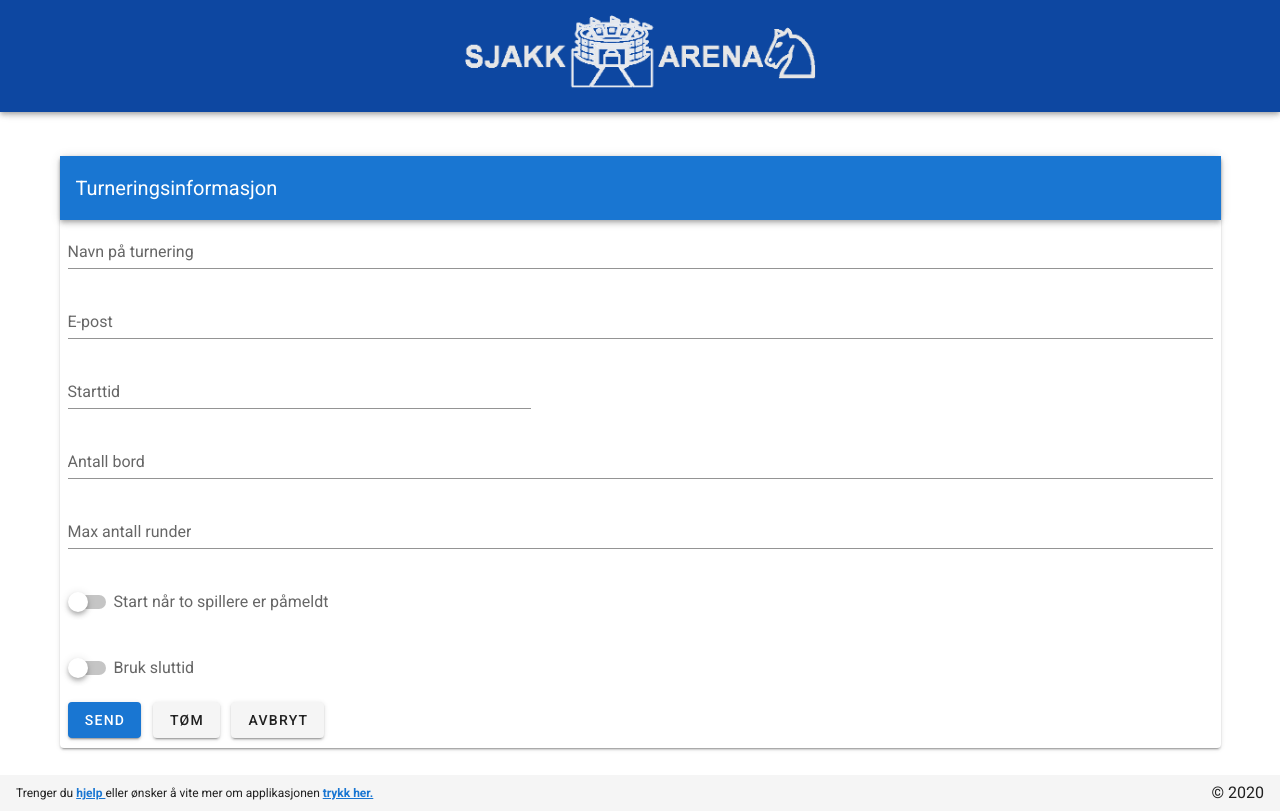
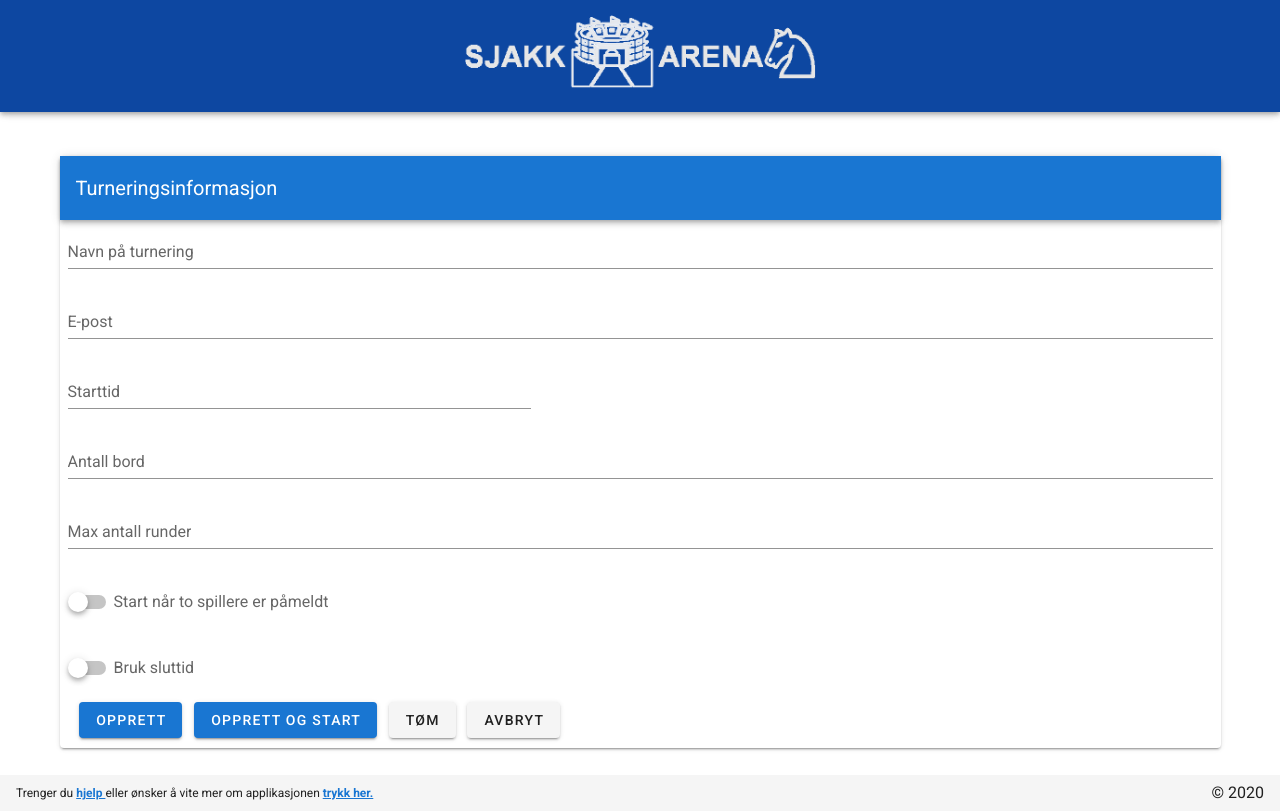
Before and after one commit to Severinzz/Sjakk-Arena-Frontend, a Vue app: page /#/tournament-creation in a window 1280 px wide. Built offline with nearby package versions, Linux system fonts and the light colour scheme.

Commit message:
Add create and start button in tournament creation form Refactoring Improve validation of start time

```diff
--- a/src/components/TournamentCreationForm.vue
+++ b/src/components/TournamentCreationForm.vue
@@ -60,9 +60,9 @@
                         v-model="startTime"
                         label="Starttid"
                         readonly
+                        :rules="startTimeRules"
                         required
                         v-on="on"
-                :error="missingStartTime"
                       >
                       </v-text-field>
                     </template>
@@ -135,21 +135,27 @@
               </v-row>
               <!-- end of code from vuetifyjs.com -->
               <v-btn
-        id="submit-btn"
-        class=""
+                class="btn"
                 color="primary"
-        @click="validate"
+                @click="createTournament"
               >
-        Send
+                Opprett
               </v-btn>
               <v-btn
-        id="clear-btn"
+                class="btn"
+                color="primary"
+                @click="createAndStartTournament"
+              >
+                Opprett og start
+              </v-btn>
+              <v-btn
+                class="btn"
                 @click="clear"
               >
                 Tøm
               </v-btn>
               <v-btn
-        id="cancel-btn"
+                class="btn"
                 @click="cancel"
               >
                 Avbryt
@@ -171,7 +177,7 @@ export default {
   components: { DateTime },
   data () {
     return {
-      startTime: '', // start time of tournament
+      startTime: undefined, // start time of tournament
       endTime: '', // end time of tournament
       currentDate: new Date().toISOString().slice(0, 10),
       endDate: '',
@@ -185,7 +191,6 @@ export default {
       formColor: 'blue', // color to be used in form elements
       isLoading: false,
       useEndTime: false,
-      missingStartTime: false,
       alertError: false,
       errorMessage: '',
       // rules
@@ -205,13 +210,14 @@ export default {
           'Sluttid kan ikke vær lik eller mindre start tiden!'
       ],
       startTimeRules: [
-        v => !!v || 'Starttid er påkrevd'
+        v => v !== undefined || 'Starttid er påkrevd'
       ]
     }
   },
   methods: {
     ...mapActions([
-      'sendTournament'
+      'sendTournament',
+      'sendStartRequest'
     ]),
     ...mapMutations([
       'clearPlayers'
@@ -222,21 +228,106 @@ export default {
      */
     clear() {
       this.$refs.form.reset()
+      this.startTime = undefined
     },
-
+    /**
+     * Creates and starts the tournament described by the form data
+     */
+    createAndStartTournament() {
+      this.submit()
+        // Grabs the tournament from store so the correct tournament_id is used in the dynamic link.
+        .then(res => {
+          this.startTournament().catch(err => {
+            this.hideLoadingCircleAndDisplayErrorMessage(err)
+          })
+        })
+        .catch(err => {
+          if (err.message !== 'invalidFormData') {
+            this.hideLoadingCircleAndDisplayErrorMessage(err)
+          }
+        })
+    },
+    /**
+     * Creates the tournament described by the form data
+     * Routes to the tournament lobby if the tournament is successfully created
+     */
+    createTournament () {
+      this.submit()
+        .then(res => {
+          // Grabs the tournament from store so the correct tournament_id is used in the dynamic link.
+          this.$router.push('/lobby/' + this.tournament.user_id)
+        })
+        .catch(err => {
+          if (err.message !== 'invalidFormData') {
+            this.hideLoadingCircleAndDisplayErrorMessage(err)
+          }
+        })
+    },
     /**
      * Submit the form to the backend.
-     * @returns {Promise<void>} Void, returns nothing to stop execution if the start time is missing.
+     * @returns A promise when the tournament information is sent and handled by the server
+     * @throws Error if form data is invalid
      */
-    async submit () {
-      if (this.validateTime()) {
-        this.missingStartTime = true
-        return
-      }
+    async submit() {
+      if (this.validate()) {
         this.alertError = false
         this.isLoading = true
+        return this.setupPayloadAndSend()
+      } else {
+        throw new Error('invalidFormData')
+      }
+    },
+    /**
+     * Starts the tournament described by the form data
+     * Routes to the tournament site if the tournament is successfully started
+     * @returns A promise when after a startRequest is sent and handled by the server
+     */
+    startTournament() {
+      return this.sendStartRequest().then(res => {
+        this.$router.replace('/tournament/' + this.tournament.user_id)
+      })
+    },
+    /**
+     * Hides the loading circle and displays a error message
+     */
+    hideLoadingCircleAndDisplayErrorMessage(err) {
+      this.hideLoadingCircle()
+      this.displayErrorMessage(err)
+    },
+    /**
+     * Hides the loading circle
+     */
+    hideLoadingCircle() {
+      this.isLoading = false
+    },
+    /**
+     * Displays the specified error's message
+     * @param error
+     */
+    displayErrorMessage(err) {
+      this.alertError = true
+      this.errorMessage = err + '. Prøv igjen senere'
+    },
+    /**
+     * Validates the form.
+     */
+    validate() {
+      return this.$refs.form.validate()
+    },
+    /**
+     * Sets up the information to be sent to the server and sends it
+     */
+    async setupPayloadAndSend() {
+      let payload = this.setupPayload()
+      // Sends the given information in the form to the server.
+      return this.sendTournament(payload)
+    },
+    /**
+     * Sets up the information to be sent to the server
+     */
+    setupPayload() {
+      return {
         // Setup the JSON object to be sent to the server
-      let payload = {
         'tournament_name': this.tournamentName,
         'admin_email': this.email,
         'start': this.startTime !== '' ? this.currentDate + 'T' + this.startTime : null,
@@ -245,35 +336,7 @@ export default {
         'max_rounds': parseInt(this.rounds),
         'early_start': this.earlyStart
       }
-      // Sends the given information in the form to the server.
-      await this.sendTournament(payload).then(res => {
-        // Grabs the tournament from store so the correct tournament_id is used in the dynamic link.
-        this.$router.push('/lobby/' + this.tournament.user_id)
-        this.isLoading = false
-      }).catch(err => {
-        // Hides the loading circle and display error message
-        this.alertError = true
-        this.errorMessage = err + '. Prøv igjen senere'
-        this.isLoading = false
-      })
     },
-
-    /**
-     * Validate the form.
-     */
-    validate() {
-      if (this.$refs.form.validate()) {
-        this.submit()
-      }
-    },
-    /**
-     * Checks if start time is missing
-     * @returns {boolean} true if start time is missing, false if not.
-     */
-    validateTime() {
-      return this.startTime === ''
-    },
-
     /**
      * Checks if end time is after start time and not before or equal
      * @returns {boolean} True if start time is equal or smaller than end time.
@@ -309,7 +372,6 @@ export default {
       this.clear()
       this.$router.push('/')
     },
-
     /**
      * Handles the end date and end time changed event.
      * @param value The new end date and end time values.
@@ -356,10 +418,8 @@ export default {
     margin-left: 0.5em;
     margin-right: 0.5em;
   }
-  #cancel-btn, #clear-btn{
+  .btn{
     margin-left: 1%;
-  }
-  #cancel-btn, #submit-btn, #clear-btn{
     margin-bottom: 10px;
   }
 </style>
```
Lines whose indentation alone changed are shown as unchanged.
